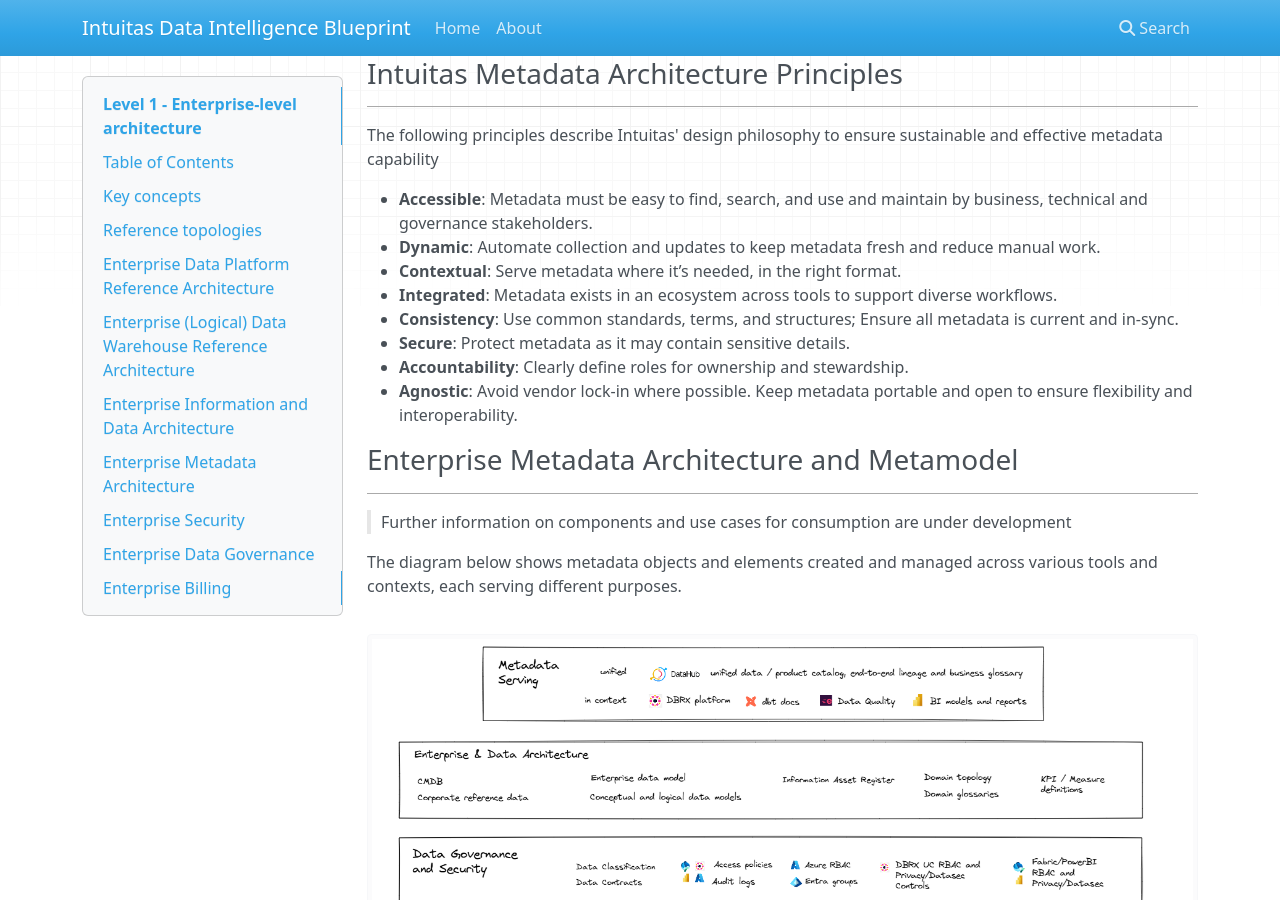
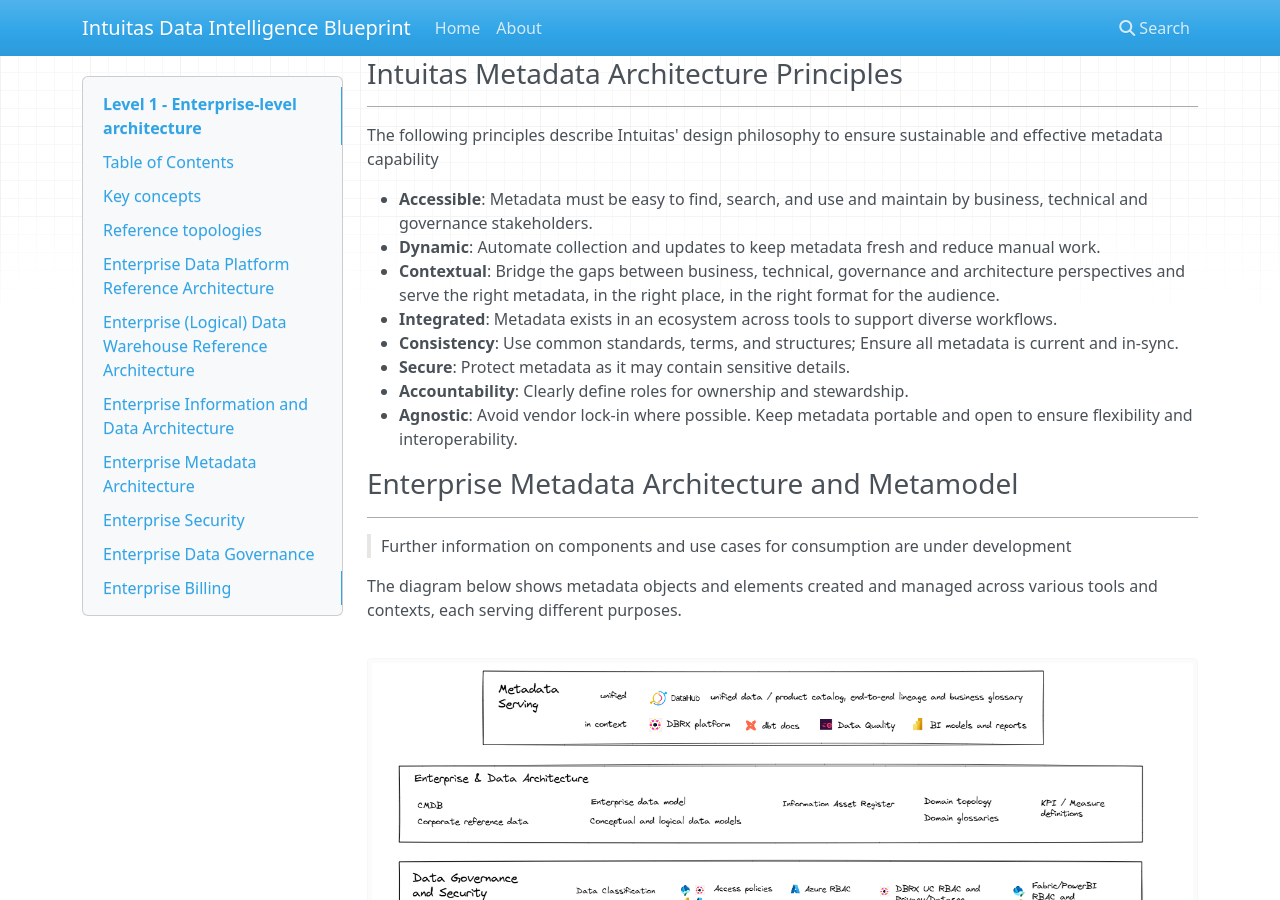
Before and after one commit to bensonchoyintuitas/intuitas_knowledgebase, an MkDocs documentation site: the page built from docs/level_1.md, in a window 1280 px wide and 900 px high, scrolled down 6651 px. Built offline with MkDocs 1.6.1, drawn with Linux system fonts in a browser that asks for light colours; nearby versions of some CDN libraries.

Commit message:
metadata

```diff
--- a/docs/level_1.md
+++ b/docs/level_1.md
@@ -208,7 +208,7 @@ The following principles describe Intuitas' design philosophy to ensure sustaina
 
 - **Accessible**: Metadata must be easy to find, search, and use and maintain by business, technical and governance stakeholders.
 - **Dynamic**: Automate collection and updates to keep metadata fresh and reduce manual work.
-- **Contextual**: Serve metadata where it’s needed, in the right format.
+- **Contextual**: Bridge the gaps between business, technical, governance and architecture perspectives and serve the right metadata, in the right place, in the right format for the audience.
 - **Integrated**: Metadata exists in an ecosystem across tools to support diverse workflows.
 - **Consistency**: Use common standards, terms, and structures; Ensure all metadata is current and in-sync.
 - **Secure**: Protect metadata as it may contain sensitive details.
```
Also changed, not shown: site/img/metadata_flow.png, site/img/metadata_logical_architecture.png, site/index.html, 1 other file.
